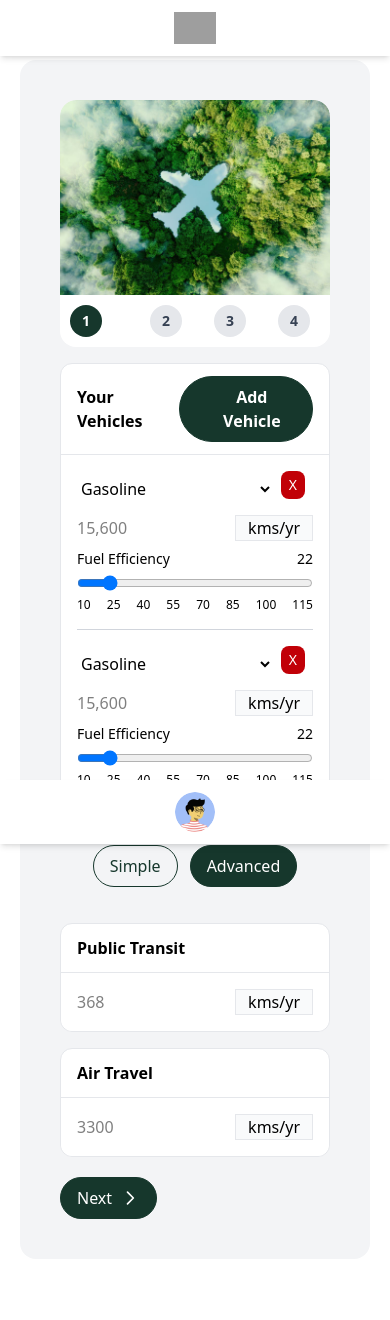
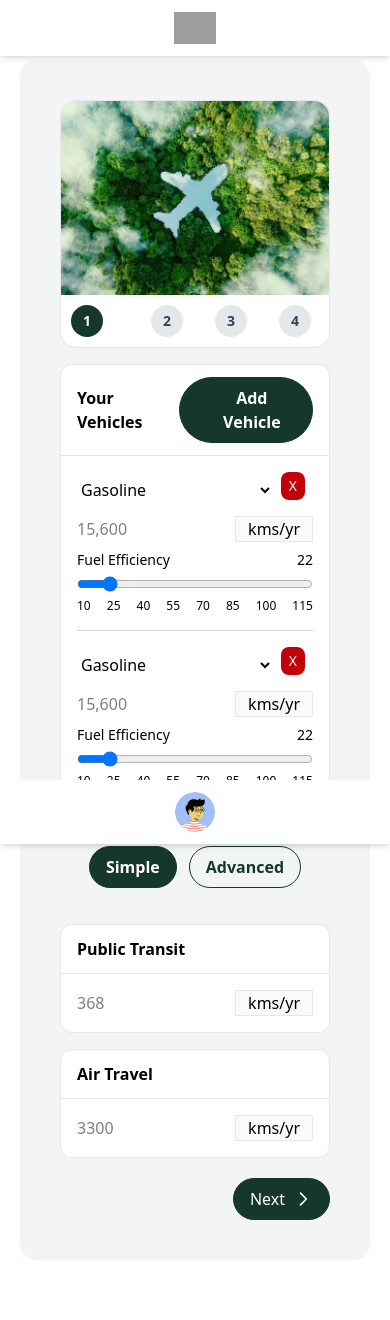
Before and after one commit to AaronJai/CITS3403_PROJECT, a Flask app: template app/templates/add_data.html in a window 390 px wide. Before the commit the page ends 1219 px from the top, so only its background shows below. Run offline with Flask 3, Linux system fonts and the light colour scheme; the template is opened without the code that fills it, so the values that code supplies are empty; grey boxes are pictures that could not be loaded.

Commit message:
fix: Refactor button styles and improve panel layout in associated CSS for consistency
- Updated button styling to maintain a consistent look and behaviour across the site.
- Improved panel layouts by adjusting spacing, alignment, and responsiveness.
- Ensured the CSS is more organised and follows a uniform styling approach for better maintainability.

```diff
--- a/app/static/css/output.css
+++ b/app/static/css/output.css
@@ -65,7 +65,6 @@
     --radius-lg: 0.5rem;
     --radius-xl: 0.75rem;
     --radius-2xl: 1rem;
-    --ease-out: cubic-bezier(0, 0, 0.2, 1);
     --ease-in-out: cubic-bezier(0.4, 0, 0.2, 1);
     --default-transition-duration: 150ms;
     --default-transition-timing-function: cubic-bezier(0.4, 0, 0.2, 1);
@@ -531,12 +512,6 @@
       margin-inline-end: calc(calc(var(--spacing) * 2) * calc(1 - var(--tw-space-x-reverse)));
     }
   }
-  .overflow-hidden {
-    overflow: hidden;
-  }
-  .rounded-2xl {
-    border-radius: var(--radius-2xl);
-  }
   .rounded-full {
     border-radius: calc(infinity * 1px);
   }
@@ -548,10 +523,6 @@
   }
   .rounded-xl {
     border-radius: var(--radius-xl);
-  }
-  .rounded-t-2xl {
-    border-top-left-radius: var(--radius-2xl);
-    border-top-right-radius: var(--radius-2xl);
   }
   .border {
     border-style: var(--tw-border-style);
@@ -1314,6 +1261,11 @@
   background-size: cover;
   background-position: top center;
 }
+.image-design {
+  border: 1px solid #e5e7eb;
+  border-radius: 1rem 1rem 0 0;
+  border-bottom: none;
+}
 .animate-bg-slide-down {
   animation: bgSlideDown 4.5s ease-out forwards;
 }
@@ -1358,6 +1310,11 @@
   background-color: white;
   border-radius: 0.75rem;
 }
+.panel-header {
+  position: relative;
+  overflow: hidden;
+  border-radius: 0 0 1rem 1rem;
+}
 .panel-heading {
   padding: 0.75rem 1rem;
   border-bottom: 1px solid #e5e7eb;
@@ -1411,6 +1368,9 @@ ul[class*="flex flex-row gap-x-2"] {
   background-color: white;
   z-index: 10;
   padding: 10px;
+  border: 1px solid #e5e7eb;
+  border-radius: 0 0 1rem 1rem;
+  border-top: none;
 }
 [data-stepper-nav-item] {
   flex: 1;
@@ -1563,10 +1523,13 @@ ul[class*="flex flex-row gap-x-2"] {
   inherits: false;
   initial-value: 0 0 #0000;
 }
-@property --tw-outline-style {
-  syntax: "*";
-  inherits: false;
-  initial-value: solid;
+@property --tw-duration {
+  syntax: "*";
+  inherits: false;
+}
+@property --tw-ease {
+  syntax: "*";
+  inherits: false;
 }
 @property --tw-blur {
   syntax: "*";
@@ -1618,14 +1581,6 @@ ul[class*="flex flex-row gap-x-2"] {
   initial-value: 100%;
 }
 @property --tw-drop-shadow-size {
-  syntax: "*";
-  inherits: false;
-}
-@property --tw-duration {
-  syntax: "*";
-  inherits: false;
-}
-@property --tw-ease {
   syntax: "*";
   inherits: false;
 }
@@ -1659,7 +1614,8 @@ ul[class*="flex flex-row gap-x-2"] {
       --tw-ring-offset-width: 0px;
       --tw-ring-offset-color: #fff;
       --tw-ring-offset-shadow: 0 0 #0000;
-      --tw-outline-style: solid;
+      --tw-duration: initial;
+      --tw-ease: initial;
       --tw-blur: initial;
       --tw-brightness: initial;
       --tw-contrast: initial;
@@ -1673,8 +1629,6 @@ ul[class*="flex flex-row gap-x-2"] {
       --tw-drop-shadow-color: initial;
       --tw-drop-shadow-alpha: 100%;
       --tw-drop-shadow-size: initial;
-      --tw-duration: initial;
-      --tw-ease: initial;
-    }
-  }
-}
+    }
+  }
+}
--- a/app/templates/add_data.html
+++ b/app/templates/add_data.html
@@ -11,16 +11,16 @@
 <!-- Stepper -->
 <div data-stepper='{"currentIndex": 1}' class="w-full">
   <!-- Stepper Nav -->
-  <div class="relative overflow-hidden rounded-2xl">
+  <div class="panel-header">
     <div id="stepper-header-image-container"
       data-step-1="{{ url_for('static', filename='assets/images/travel-header.png') }}"
       data-step-2="{{ url_for('static', filename='assets/images/home-header.png') }}"
       data-step-3="{{ url_for('static', filename='assets/images/food-header.png') }}"
       data-step-4="{{ url_for('static', filename='assets/images/shopping-header.png') }}"
       style="background-image: url('{{ url_for('static', filename='assets/images/travel-header.png') }}');"
-      class="w-full h-[195px] header-image-container rounded-t-2xl animate-bg-slide-down">
+      class="w-full h-[195px] image-design header-image-container animate-bg-slide-down">
     </div>
-    <ul class="relative flex flex-row gap-x-2 justify-center pb-2">
+    <ul class="relative flex flex-row gap-x-2 justify-center pb-2 font-semibold">
       <li class="group flex flex-1 shrink basis-0 items-center gap-x-2 cursor-pointer"
         data-stepper-nav-item='{ "index": 1 }'>
         <span class="min-h-7.5 min-w-7.5 inline-flex items-center align-middle text-sm">
@@ -96,14 +96,14 @@
       </div>
 
       <!-- Public Transit Section -->
-      <div class="flex justify-center gap-3 mb-3">
+      <div class="flex justify-center gap-3 mb-3 ">
         <button type="button" id="show-simple"
-          class="flex items-center gap-2 border border-primary rounded-full px-4 py-2 cursor-pointer text-primary bg-transparents">
+          class="flex font-semibold items-center gap-2 border border-primary rounded-full px-4 py-2 cursor-pointer bg-primary text-white hover:bg-primary/90">
           Simple
         </button>
 
         <button type="button" id="show-advanced"
-          class="flex items-center gap-2 border border-primary rounded-full px-4 py-2 transition cursor-pointer text-white bg-primary hover:bg-primary/90">
+          class="flex font-semibold items-center gap-2 border border-primary rounded-full px-4 py-2 transition cursor-pointer bg-transparent text-primary hover:bg-primary/10">
           Advanced
         </button>
       </div>
@@ -492,23 +492,28 @@
 
   <!-- Shopping Content -->
   <div data-stepper-content-item="4" class="hidden">
-    <form id="shoppingSimple" class="">
-      <div class="grid grid-cols-1 gap-6">
-        <div class="panel panel-default">
-          <div class="panel-heading flex justify-between items-center">
-            <h3>How much do you spend on each of the following?</h3>
-            <div class="btn-group">
-              <button id="btnToAdvanced" type="button"
-                class="flex items-center gap-2 border border-primary bg-primary text-white rounded-full px-4 py-2 hover:bg-primary/90 transition cursor-pointer">
-                Click here for Advanced
+    <div class="flex justify-center gap-3 mb-3">
+      <button type="button" id="show-simple-shopping"
+        class="flex font-semibold items-center gap-2 border border-primary rounded-full px-4 py-2 cursor-pointer bg-primary text-white hover:bg-primary/90">
+        Simple
+      </button>
+      <button type="button" id="show-advanced-shopping"
+        class="flex font-semibold items-center gap-2 border border-primary rounded-full px-4 py-2 transition cursor-pointer bg-transparent text-primary hover:bg-primary/10">
+        Advanced
       </button>
     </div>
+
+    <form id="shoppingSimple" class="">
+      <div class="space-y-6">
+        <!-- Goods Panel -->
+        <div class="panel panel-default">
+          <div class="panel-heading">
+            In a usual month, how much money do you allocate toward purchasing goods?
           </div>
-          <div class="panel-body space-y-6">
-            <!-- Goods Spending -->
+          <div class="panel-body">
             <div class="shopping-category">
               <h4 class="flex items-center gap-2">
-                <span>Goods</span>
+                <span>Goods:</span>
                 <button class="btn btn-xs btn-circle btn-ghost">
                   <i class="icon-[tabler--help] text-sm"></i>
                 </button>
@@ -689,7 +701,7 @@
     </button>
 
     <button type="button"
-      class="flex items-center gap-2 border border-primary bg-primary text-white rounded-full px-4 py-2 hover:bg-primary/90 transition cursor-pointer"
+      class="ml-auto flex items-center gap-2 border border-primary bg-primary text-white rounded-full px-4 py-2 hover:bg-primary/90 transition cursor-pointer"
       data-stepper-next-btn="">
       Next
       <svg xmlns="http://www.w3.org/2000/svg" class="h-5 w-5" fill="none" viewBox="0 0 24 24" stroke="currentColor">
@@ -698,9 +710,9 @@
     </button>
 
     <button type="button"
-      class="hidden flex items-center gap-2 border border-primary bg-primary text-white rounded-full px-4 py-2 hover:bg-primary/90 transition cursor-pointer"
+      class="hidden ml-auto flex items-center gap-2 border border-primary bg-primary text-white rounded-full px-4 py-2 hover:bg-primary/90 transition cursor-pointer"
       data-stepper-finish-btn="">
-      <svg xmlns="http://www.w3.org/2000/svg" class="h-5 w-5" fill="none" viewBox="0 0 24 24" stroke="currentColor">
+      <svg xmlns="http://www.w3.org/2000/svg" class="h-5 w-5" fill="none" viewBox="0.0 0 24 24" stroke="currentColor">
         <path stroke-linecap="round" stroke-linejoin="round" stroke-width="2" d="M5 13l4 4L19 7" />
       </svg>
       Calculate Footprint
```
Also changed, not shown: other parts of app/static/css/output.css (+0 -42 lines), other parts of app/templates/add_data.html (+25 -19 lines), app/static/css/styles.css (+15 -0 lines), app/static/js/add-data.js (+18 -23 lines). Lines whose indentation alone changed are shown as unchanged.
